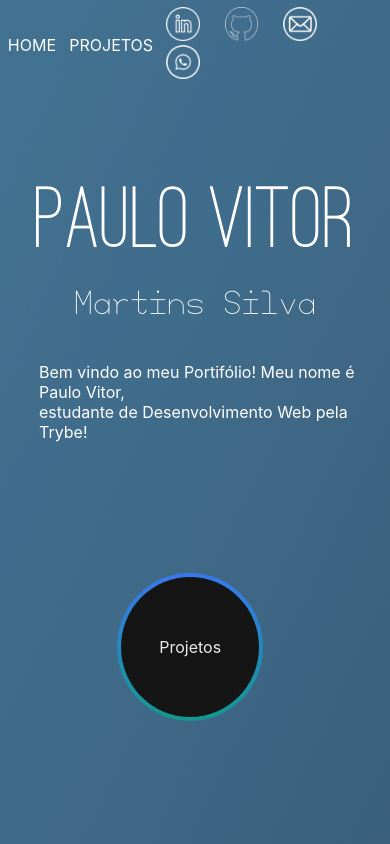
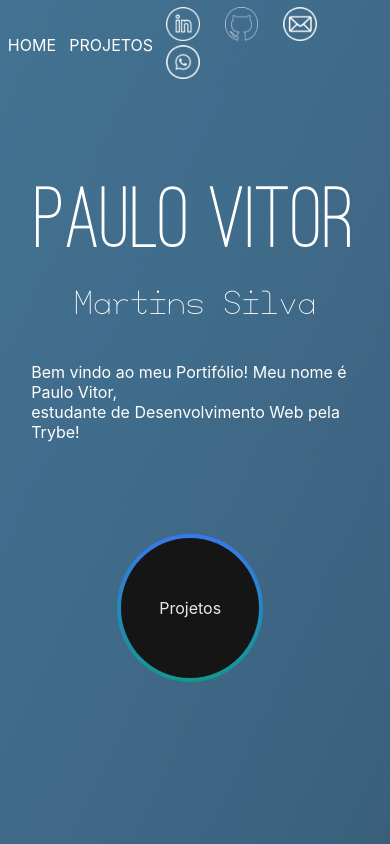
Before and after one commit to PauloVitorMartins/PortfolioWithReact, a React (Create React App) app: page /#/ in a window 390 px wide. Built offline with nearby package versions, Linux system fonts and the light colour scheme.

Commit message:
secondTryResponsivty

```diff
--- a/src/css/app.css
+++ b/src/css/app.css
@@ -18,7 +18,7 @@
       .little-text {
         color: white;
         margin-top: 10%;
-        margin-left: 10%;
+        margin-left: 8%;
       }
 
       .button-projetos {
@@ -27,7 +27,7 @@
       }
 
       .button-projetos-div {
-        margin-top: 50%;
+        margin-top: 40%;
         margin-left: 30%;
     }
 
@@ -36,7 +36,7 @@
     }
 
     .buttons-nav {
-        width: 80%;
+        width: 70%;
         margin-left: 2%;
       }
   }
```
